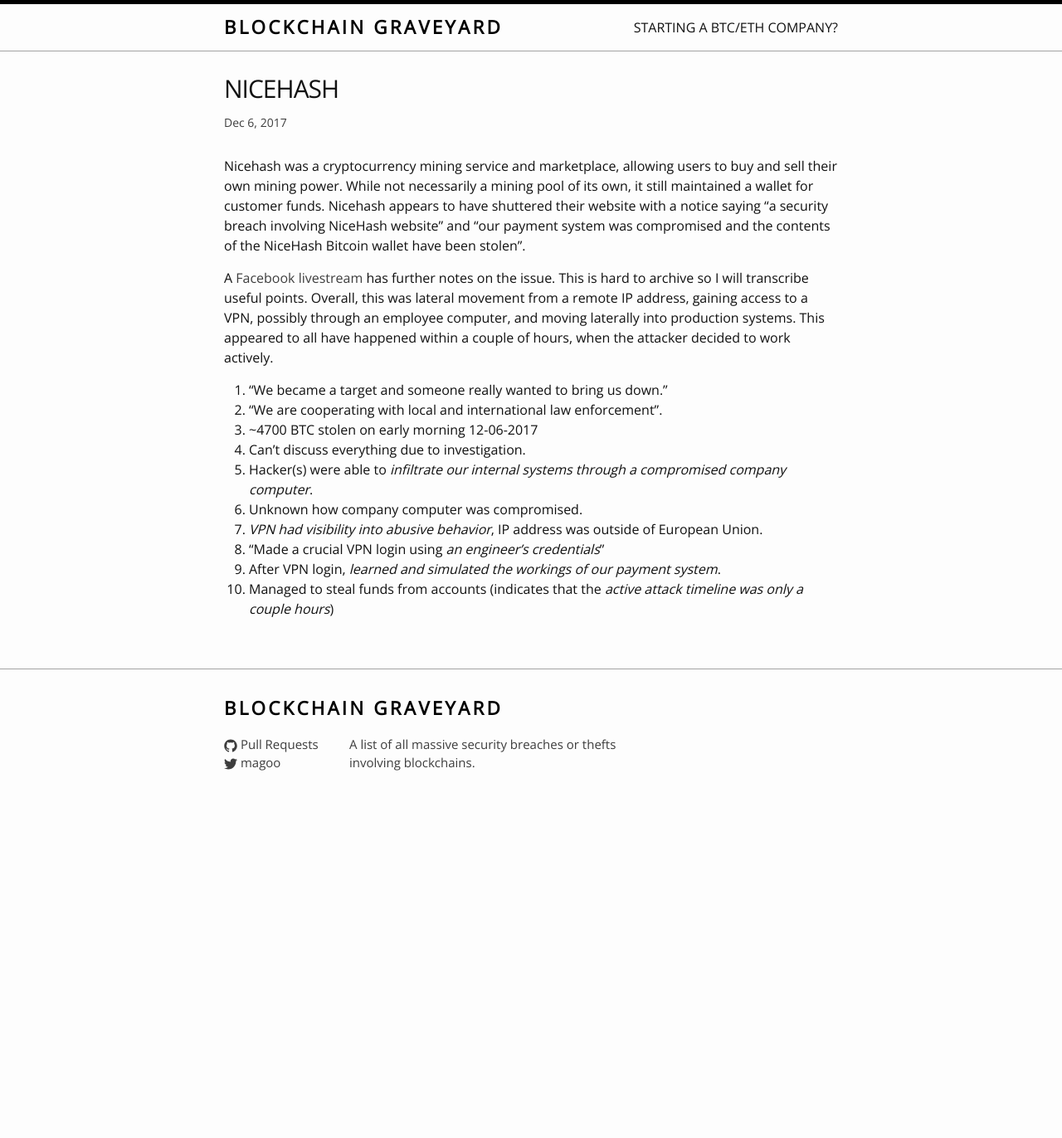
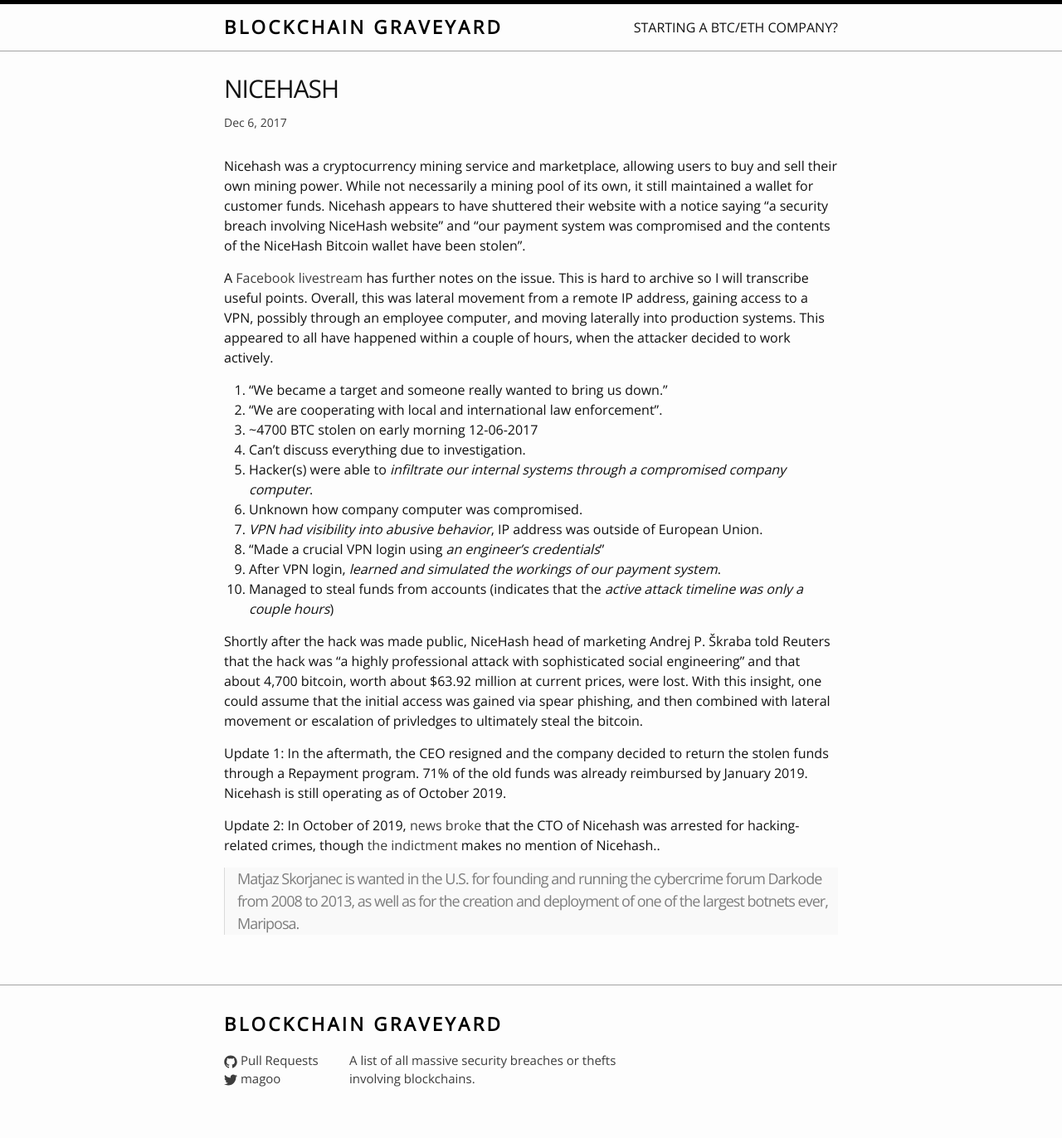
Before and after one commit to magoo/Blockchain-Graveyard, a Jekyll site: the page built from _posts/2017-12-06-nicehash.markdown, in a window 1280 px wide. Shown: the whole page at 83% size. Built offline with Jekyll 4.4.1, drawn with Linux system fonts in a browser that asks for light colours; nearby versions of some CDN libraries; before the commit the page ends 991 px from its top, so only the background shows below that.

Commit message:
Nicehash

```diff
--- a/_posts/2017-12-06-nicehash.markdown
+++ b/_posts/2017-12-06-nicehash.markdown
@@ -20,3 +20,11 @@
 7. "Made a crucial VPN login using *an engineer's credentials*"
 8. After VPN login, *learned and simulated the workings of our payment system*.
 9. Managed to steal funds from accounts (indicates that the *active attack timeline was only a couple hours*)
+
+Shortly after the hack was made public, NiceHash head of marketing Andrej P. Škraba told Reuters that the hack was “a highly professional attack with sophisticated social engineering” and that about 4,700 bitcoin, worth about $63.92 million at current prices, were lost. With this insight, one could assume that the initial access was gained via spear phishing, and then combined with lateral movement or escalation of privledges to ultimately steal the bitcoin.
+
+Update 1: In the aftermath, the CEO resigned and the company decided to return the stolen funds through a Repayment program. 71% of the old funds was already reimbursed by January 2019. Nicehash is still operating as of October 2019.
+
+Update 2: In October of 2019, [news broke](https://www.coindesk.com/former-nicehash-cto-arrested-in-germany-over-us-hacking-charges) that the CTO of Nicehash was arrested for hacking-related crimes, though [the indictment](https://krebsonsecurity.com/wp-content/uploads/2019/10/newdarkodecharges.pdf) makes no mention of Nicehash..
+
+>  Matjaz Skorjanec is wanted in the U.S. for founding and running the cybercrime forum Darkode from 2008 to 2013, as well as for the creation and deployment of one of the largest botnets ever, Mariposa.
```
